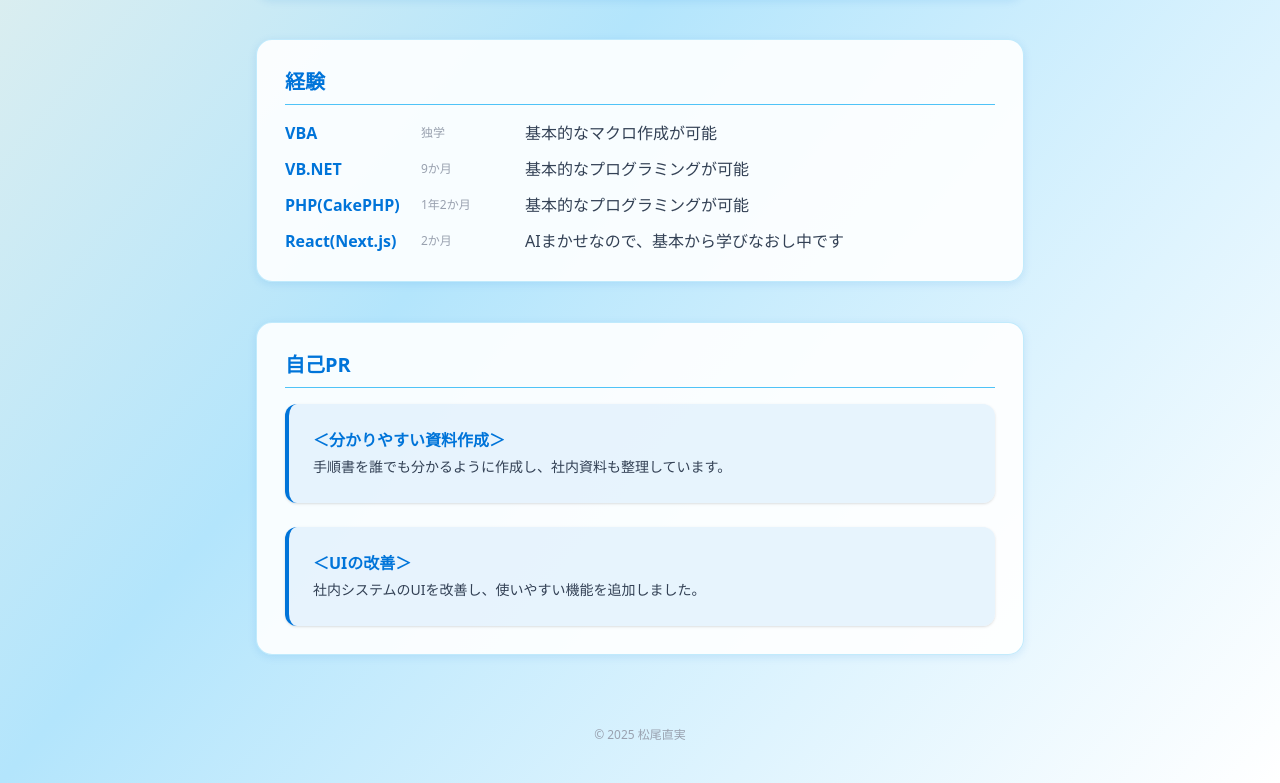
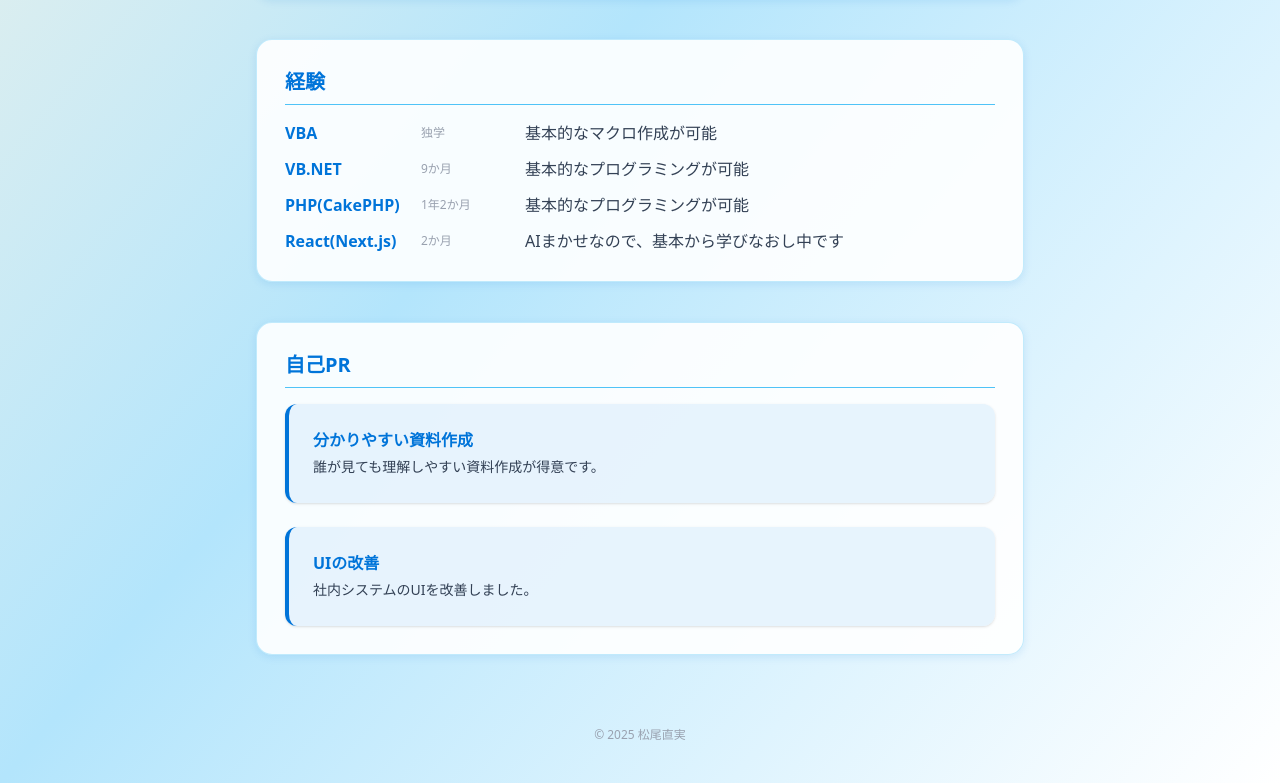
Before and after one commit to naonaonaomi/my-portfolio, a React (Vite) app: page / in a window 1280 px wide. Shown: the part 758-1541 px from the top of the page. Built offline with nearby package versions, Linux system fonts and the light colour scheme.

Commit message:
ライトモードメインカラー変更

```diff
--- a/src/components/SelfPR.tsx
+++ b/src/components/SelfPR.tsx
@@ -5,15 +5,15 @@ const SelfPR = () => (
         <h2 className="text-xl font-bold mb-4 border-b pb-2" style={{ color: 'var(--color-main)', borderColor: 'var(--color-main-light)' }}>自己PR</h2>
         <div className="flex flex-col gap-6">
             <div className="relative rounded-xl p-6 shadow-sm border-l-4" style={{ background: 'var(--color-bg-box-alpha)', borderColor: 'var(--color-main)' }}>
-                <div className="font-bold mb-1" style={{ color: 'var(--color-main)' }}>＜分かりやすい資料作成＞</div>
+                <div className="font-bold mb-1" style={{ color: 'var(--color-main)' }}>分かりやすい資料作成</div>
                 <div className="text-sm leading-relaxed" style={{ color: 'var(--color-text)' }}>
-                    手順書を誰でも分かるように作成し、社内資料も整理しています。
+                    誰が見ても理解しやすい資料作成が得意です。
                 </div>
             </div>
             <div className="relative rounded-xl p-6 shadow-sm border-l-4" style={{ background: 'var(--color-bg-box-alpha)', borderColor: 'var(--color-main)' }}>
-                <div className="font-bold mb-1" style={{ color: 'var(--color-main)' }}>＜UIの改善＞</div>
+                <div className="font-bold mb-1" style={{ color: 'var(--color-main)' }}>UIの改善</div>
                 <div className="text-sm leading-relaxed" style={{ color: 'var(--color-text)' }}>
-                    社内システムのUIを改善し、使いやすい機能を追加しました。
+                    社内システムのUIを改善しました。
                 </div>
             </div>
         </div>
```
